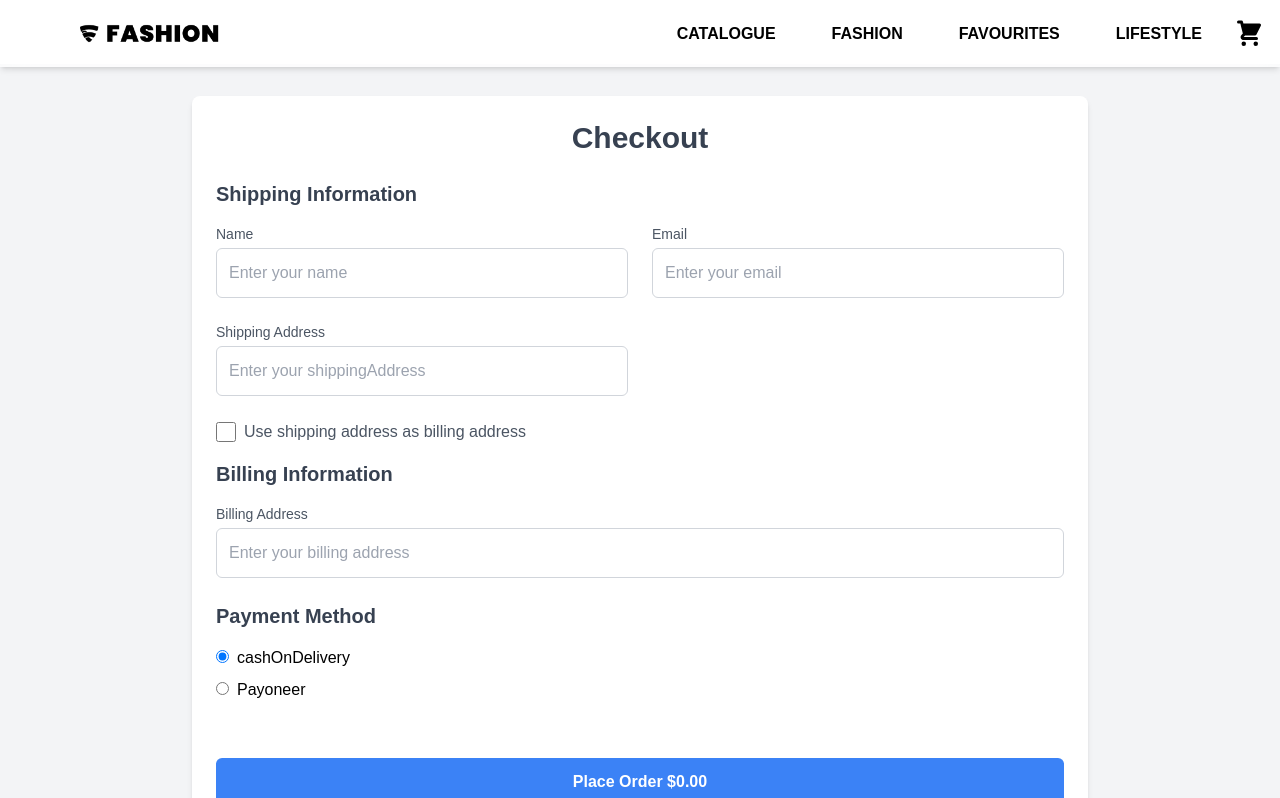
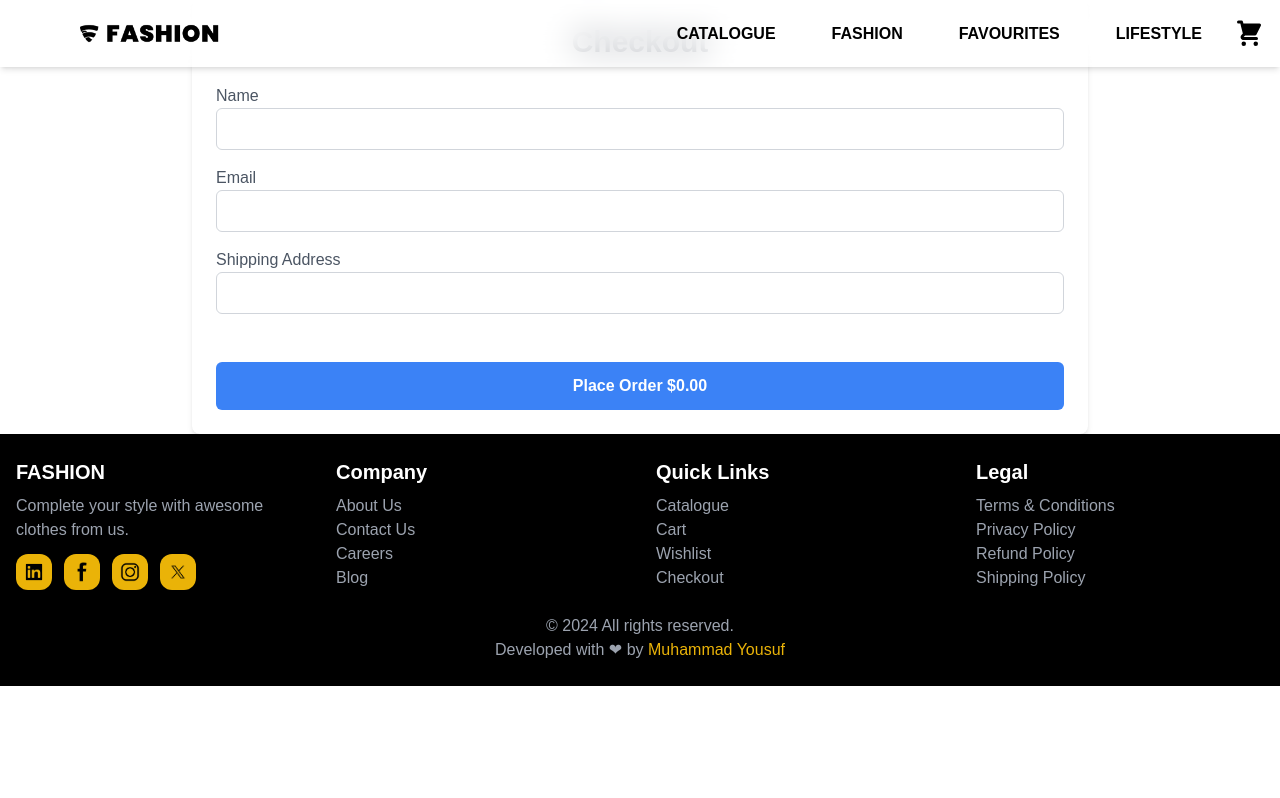
Before and after one commit to MYousuf-Codes/full-stack-nextjs-ecommerce, a Next.js app: page /checkout in a window 1280 px wide. Shown: the top 798 px of the page. Built offline with nearby package versions, Linux system fonts and the light colour scheme.

Commit message:
/checkout Updated

```diff
--- a/src/app/checkout/Checkout.tsx
+++ b/src/app/checkout/Checkout.tsx
@@ -1,24 +1,15 @@
 "use client";
 
-import React, { useState, useEffect } from "react";
+import React, { useState, useEffect, Suspense } from "react";
 import { useCartContext } from "@/CartContext";
 import { useSearchParams } from "next/navigation";
 
-interface FormData {
-  name: string;
-  email: string;
-  shippingAddress: string;
-  billingAddress: string;
-  paymentMethod: string;
-  payoneerEmail: string;
-}
-
-const CheckOut: React.FC = () => {
+const CheckOutContent: React.FC = () => {
   const { cart = [] } = useCartContext() || {};
   const searchParams = useSearchParams();
 
   const [checkoutItems, setCheckoutItems] = useState(cart);
-  const [formData, setFormData] = useState<FormData>({
+  const [formData, setFormData] = useState({
     name: "",
     email: "",
     shippingAddress: "",
@@ -26,7 +17,6 @@ const CheckOut: React.FC = () => {
     paymentMethod: "cashOnDelivery",
     payoneerEmail: "",
   });
-  const [useShippingAsBilling, setUseShippingAsBilling] = useState(false);
   const [isLoading, setIsLoading] = useState(false);
   const [errorMessage, setErrorMessage] = useState("");
 
@@ -43,46 +33,17 @@ const CheckOut: React.FC = () => {
     }
   }, [searchParams, cart]);
 
-  useEffect(() => {
-    if (useShippingAsBilling) {
-      setFormData((prev) => ({
-        ...prev,
-        billingAddress: prev.shippingAddress,
-      }));
-    }
-  }, [useShippingAsBilling]);
-
   const totalAmount = checkoutItems.reduce(
     (total, item) =>
       total + (item.discountPrice || item.price || 0) * (item.quantity || 1),
     0
   );
 
-  const handleChange = (
-    e: React.ChangeEvent<HTMLInputElement | HTMLSelectElement>
-  ) => {
-    const { name, value } = e.target;
-    setFormData((prev) => ({ ...prev, [name]: value }));
-
-    if (name === "paymentMethod" && value !== "cashOnDelivery") {
-      setErrorMessage(
-        useShippingAsBilling
-          ? `Uncheck "Use Shipping Address as Billing Address" for ${value} payment.`
-          : ""
-      );
-    }
-  };
-
   const handleSubmit = (e: React.FormEvent) => {
     e.preventDefault();
 
     if (!formData.name || !formData.email || !formData.shippingAddress) {
       setErrorMessage("Please fill in all required fields.");
-      return;
-    }
-
-    if (!useShippingAsBilling && !formData.billingAddress) {
-      setErrorMessage("Please provide a billing address.");
       return;
     }
 
@@ -94,113 +55,66 @@ const CheckOut: React.FC = () => {
     }, 1500);
   };
 
-  const fields: (keyof FormData)[] = ["name", "email", "shippingAddress"];
-
   return (
-    <main className="min-h-screen mt-16 bg-gray-100 py-8 px-4 sm:px-10">
+    <form onSubmit={handleSubmit}>
       <div className="max-w-4xl mx-auto bg-white shadow-md rounded-lg p-6">
         <h1 className="text-3xl font-bold mb-6 text-gray-700 text-center">
           Checkout
         </h1>
-
-        <form onSubmit={handleSubmit}>
-          <section className="mb-6">
-            <h2 className="text-xl font-semibold mb-4 text-gray-700">
-              Shipping Information
-            </h2>
-            <div className="grid grid-cols-1 sm:grid-cols-2 gap-6">
-              {fields.map((field) => (
-                <div key={field}>
-                  <label className="block text-sm font-medium text-gray-600 capitalize">
-                    {field.replace(/([A-Z])/g, " $1")}
+        {/* Form Fields */}
+        <div className="mb-4">
+          <label htmlFor="name" className="block text-gray-600">
+            Name
           </label>
           <input
             type="text"
-                    name={field}
-                    value={formData[field]} // Type-safe access
-                    onChange={handleChange}
-                    className="w-full mt-1 p-3 border border-gray-300 rounded-md focus:outline-none focus:ring-2 focus:ring-blue-500"
-                    placeholder={`Enter your ${field}`}
-                    required
+            id="name"
+            name="name"
+            value={formData.name}
+            onChange={(e) =>
+              setFormData((prev) => ({ ...prev, name: e.target.value }))
+            }
+            className="w-full border border-gray-300 rounded-md p-2"
           />
         </div>
-              ))}
+        <div className="mb-4">
+          <label htmlFor="email" className="block text-gray-600">
+            Email
+          </label>
+          <input
+            type="email"
+            id="email"
+            name="email"
+            value={formData.email}
+            onChange={(e) =>
+              setFormData((prev) => ({ ...prev, email: e.target.value }))
+            }
+            className="w-full border border-gray-300 rounded-md p-2"
+          />
         </div>
-          </section>
-
-          <div className="flex items-center gap-2 mb-4">
-            <input
-              type="checkbox"
-              checked={useShippingAsBilling}
-              onChange={() => setUseShippingAsBilling(!useShippingAsBilling)}
-              className="form-checkbox h-5 w-5 text-blue-500"
-            />
-            <label className="text-gray-600">
-              Use shipping address as billing address
-            </label>
-          </div>
-
-          {!useShippingAsBilling && (
-            <section className="mb-6">
-              <h2 className="text-xl font-semibold mb-4 text-gray-700">
-                Billing Information
-              </h2>
-              <div>
-                <label className="block text-sm font-medium text-gray-600">
-                  Billing Address
+        <div className="mb-4">
+          <label htmlFor="shippingAddress" className="block text-gray-600">
+            Shipping Address
           </label>
           <input
             type="text"
-                  name="billingAddress"
-                  value={formData.billingAddress}
-                  onChange={handleChange}
-                  className="w-full mt-1 p-3 border border-gray-300 rounded-md focus:outline-none focus:ring-2 focus:ring-blue-500"
-                  placeholder="Enter your billing address"
-                  required
+            id="shippingAddress"
+            name="shippingAddress"
+            value={formData.shippingAddress}
+            onChange={(e) =>
+              setFormData((prev) => ({
+                ...prev,
+                shippingAddress: e.target.value,
+              }))
+            }
+            className="w-full border border-gray-300 rounded-md p-2"
           />
         </div>
-            </section>
-          )}
-
-          <section className="mb-6">
-            <h2 className="text-xl font-semibold mb-4 text-gray-700">
-              Payment Method
-            </h2>
-            {["cashOnDelivery", "Payoneer"].map((method) => (
-              <label key={method} className="block mb-2">
-                <input
-                  type="radio"
-                  name="paymentMethod"
-                  value={method}
-                  checked={formData.paymentMethod === method}
-                  onChange={handleChange}
-                  className="mr-2"
-                />
-                {method}
-              </label>
-            ))}
-            {formData.paymentMethod === "Payoneer" && (
-              <div className="mt-4">
-                <label className="block text-sm font-medium text-gray-600">
-                  Payoneer Email
-                </label>
-                <input
-                  type="email"
-                  name="payoneerEmail"
-                  value={formData.payoneerEmail}
-                  onChange={handleChange}
-                  className="w-full mt-1 p-3 border border-gray-300 rounded-md focus:outline-none focus:ring-2 focus:ring-blue-500"
-                  placeholder="Enter your Payoneer email"
-                  required
-                />
-              </div>
-            )}
-          </section>
-
+        {/* Add more fields as needed */}
+        {/* Error Message */}
         {errorMessage && (
           <div className="mt-4 text-red-500 text-sm">{errorMessage}</div>
         )}
-
         <button
           type="submit"
           disabled={isLoading}
@@ -210,10 +124,15 @@ const CheckOut: React.FC = () => {
         >
           {isLoading ? "Processing..." : `Place Order $${totalAmount.toFixed(2)}`}
         </button>
+      </div>
     </form>
-      </div>
-    </main>
   );
 };
 
+const CheckOut: React.FC = () => (
+  <Suspense fallback={<div>Loading checkout...</div>}>
+    <CheckOutContent />
+  </Suspense>
+);
+
 export default CheckOut;
--- a/src/app/checkout/page.tsx
+++ b/src/app/checkout/page.tsx
@@ -1,6 +1,12 @@
-import React from "react";
-import CheckOut from "./Checkout";
+import React, { Suspense } from "react";
+import CheckOutContent from "./Checkout";
 
-const CheckoutPage: React.FC = () => <CheckOut />;
+const CheckoutPage: React.FC = () => {
+  return (
+    <Suspense fallback={<div>Loading checkout...</div>}>
+      <CheckOutContent />
+    </Suspense>
+  );
+};
 
 export default CheckoutPage;
```
Lines whose indentation alone changed are shown as unchanged.
